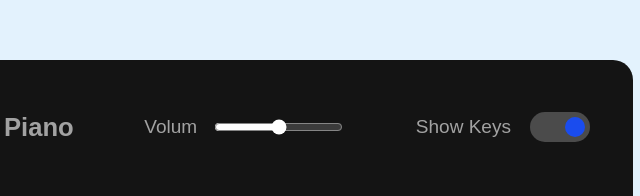
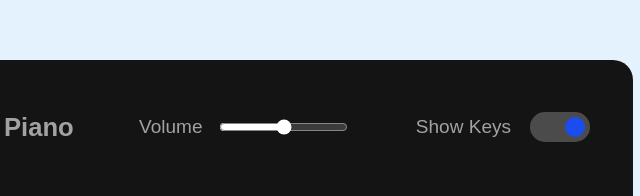
Before and after one commit to meenu-yaduvanshi/Piano-Project, a plain HTML site: page index.html in a window 1280 px wide. Shown: the part 137-333 px from the top of the page, 397-1037 px from the left. Drawn offline with Linux system fonts and the light colour scheme.

Commit message:
do currect spelling

```diff
--- a/index.html
+++ b/index.html
@@ -13,7 +13,7 @@
         <header>
             <h1>Playable Piano</h1>
             <div class="column volum-slider">
-                <span>Volum</span> <input type="range" min="0" max="1" value="0.5" step="any">
+                <span>Volume</span> <input type="range" min="0" max="1" value="0.5" step="any">
             </div>
             <div class="column keys-checkBox">
                 <span>Show Keys</span> <input type="checkbox" checked>
```
